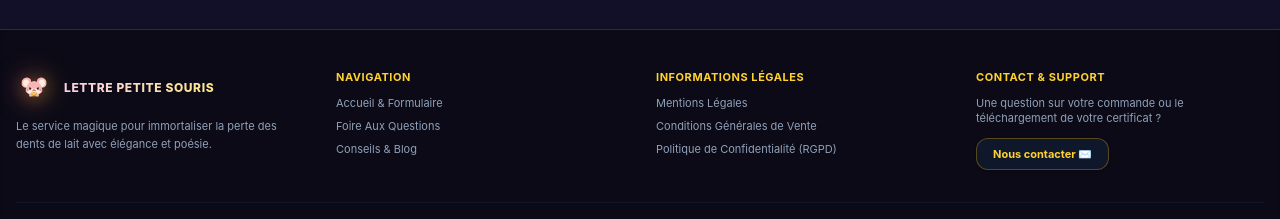
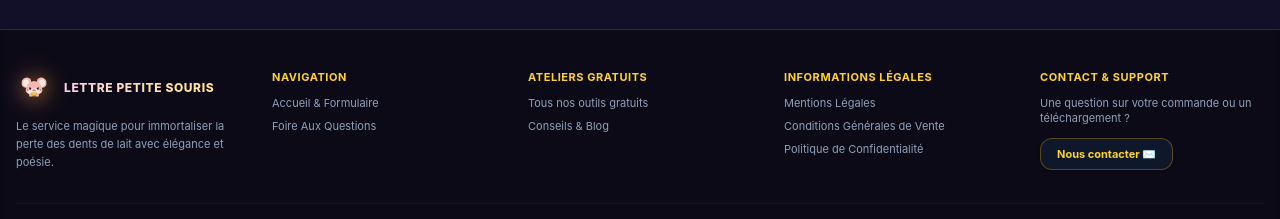
Before and after one commit to AlexConceptDevelopper/lettrepetitesouris, a React (Vite) app in the folder frontend/: page / in a window 1280 px wide. Shown: the part 1227-1446 px from the top of the page. Built offline with nearby package versions, Linux system fonts and the light colour scheme; no server answers.

Commit message:
add maillage footer

```diff
--- a/frontend/src/components/Footer.tsx
+++ b/frontend/src/components/Footer.tsx
@@ -1,10 +1,11 @@
+// src/components/Footer.tsx
 import React from 'react';
 import { Link } from 'react-router-dom';
 
 export const Footer: React.FC = () => {
   return (
     <footer className="w-full border-t border-amber-400/20 bg-[#0b0a16] py-10 px-4 mt-auto text-slate-400 text-xs font-sans shadow-inner">
-      <div className="max-w-7xl mx-auto grid grid-cols-1 md:grid-cols-4 gap-8 mb-8 text-left">
+      <div className="max-w-7xl mx-auto grid grid-cols-1 md:grid-cols-5 gap-8 mb-8 text-left">
 
         {/* COLONNE 1 : LOGO & DESCRIPTION */}
         <div>
@@ -32,25 +33,33 @@ export const Footer: React.FC = () => {
           <ul className="space-y-2 text-[11px]">
             <li><Link to="/" className="hover:text-amber-200 transition">Accueil &amp; Formulaire</Link></li>
             <li><Link to="/faq" className="hover:text-amber-200 transition">Foire Aux Questions</Link></li>
+          </ul>
+        </div>
+
+        {/* COLONNE 3 : OUTILS & GRATUITS (Ajouté pour le SEO) */}
+        <div>
+          <h4 className="font-bold text-amber-300 uppercase tracking-wider text-[11px] mb-3">Ateliers Gratuits</h4>
+          <ul className="space-y-2 text-[11px]">
+            <li><Link to="/gratuit" className="hover:text-amber-200 transition">Tous nos outils gratuits</Link></li>
             <li><Link to="/blog" className="hover:text-amber-200 transition">Conseils &amp; Blog</Link></li>
           </ul>
         </div>
 
-        {/* COLONNE 3 : INFORMATIONS LÉGALES */}
+        {/* COLONNE 4 : INFORMATIONS LÉGALES */}
         <div>
           <h4 className="font-bold text-amber-300 uppercase tracking-wider text-[11px] mb-3">Informations Légales</h4>
           <ul className="space-y-2 text-[11px]">
             <li><Link to="/mentions-legales" className="hover:text-amber-200 transition">Mentions Légales</Link></li>
             <li><Link to="/cgv" className="hover:text-amber-200 transition">Conditions Générales de Vente</Link></li>
-            <li><Link to="/confidentialite" className="hover:text-amber-200 transition">Politique de Confidentialité (RGPD)</Link></li>
+            <li><Link to="/confidentialite" className="hover:text-amber-200 transition">Politique de Confidentialité</Link></li>
           </ul>
         </div>
 
-        {/* COLONNE 4 : CONTACT & SUPPORT */}
+        {/* COLONNE 5 : CONTACT & SUPPORT */}
         <div>
           <h4 className="font-bold text-amber-300 uppercase tracking-wider text-[11px] mb-3">Contact &amp; Support</h4>
           <p className="text-[11px] text-slate-400 mb-3">
-            Une question sur votre commande ou le téléchargement de votre certificat ?
+            Une question sur votre commande ou un téléchargement ?
           </p>
           <Link to="/contact" className="inline-block px-4 py-2 bg-slate-900 border border-amber-400/30 text-amber-300 rounded-xl hover:bg-slate-800 transition font-bold text-[11px] shadow-sm">
             Nous contacter ✉️
@@ -63,7 +72,6 @@ export const Footer: React.FC = () => {
       <div className="max-w-7xl mx-auto border-t border-slate-900 pt-4 flex flex-col sm:flex-row items-center justify-between text-[10px] text-slate-500 gap-2">
         <p>© 2026 lettrepetitesouris.fr • Tous droits réservés.</p>
 
-        {/* Lien de marque / Studio central */}
         <p>
           Un service édité par{' '}
           <a
```
